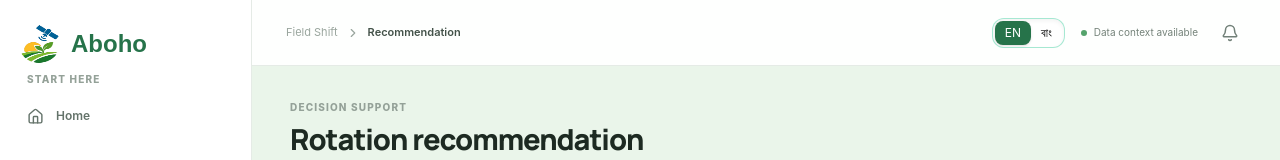
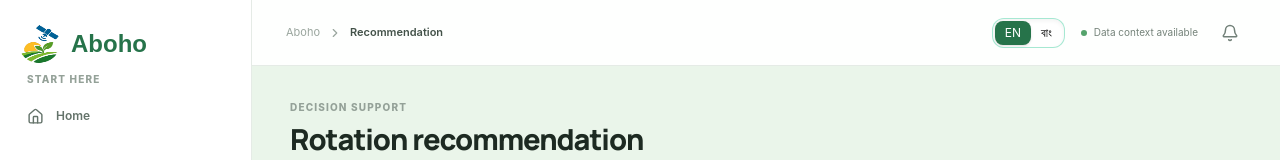
Before and after one commit to Ridwanulkarim/field-shift, a React (Vite) app in the folder frontend/: page /recommendation in a window 1280 px wide. Shown: the top 160 px of the page. Built offline with nearby package versions, Linux system fonts and the light colour scheme; a web font is replaced by a local one.

Commit message:
fix: correct letter

```diff
--- a/frontend/src/layouts/MainLayout.jsx
+++ b/frontend/src/layouts/MainLayout.jsx
@@ -11,14 +11,14 @@ const translations = {
     prototype: "Prototype interface",
     dataAvailable: "Data context available",
     notifications: "Notifications",
-    fieldShift: "Field Shift",
+    fieldShift: "Aboho",
   },
   bn: {
     decisionWorkspace: "সিদ্ধান্ত সহায়তা কর্মক্ষেত্র",
     prototype: "প্রোটোটাইপ ইন্টারফেস",
     dataAvailable: "ডেটা প্রসঙ্গ উপলব্ধ",
     notifications: "নোটিফিকেশন",
-    fieldShift: "ফিল্ড শিফট",
+    fieldShift: "আবহ",
   },
 };
 
@@ -50,9 +50,12 @@ const MainLayout = () => {
           />
 
           <h1 className="font-extrabold text-[#26734a] ">
-            {language == "en" ?<span className="font-montserrat text-2xl">Aboho</span> : <span className="font-kalpurush text-3xl">আবহ</span>}
+            {language == "en" ? (
+              <span className="font-montserrat text-2xl">Aboho</span>
+            ) : (
+              <span className="font-kalpurush text-3xl">আবহ</span>
+            )}
           </h1>
-
         </NavLink>
 
         <nav className="side-nav">
```
